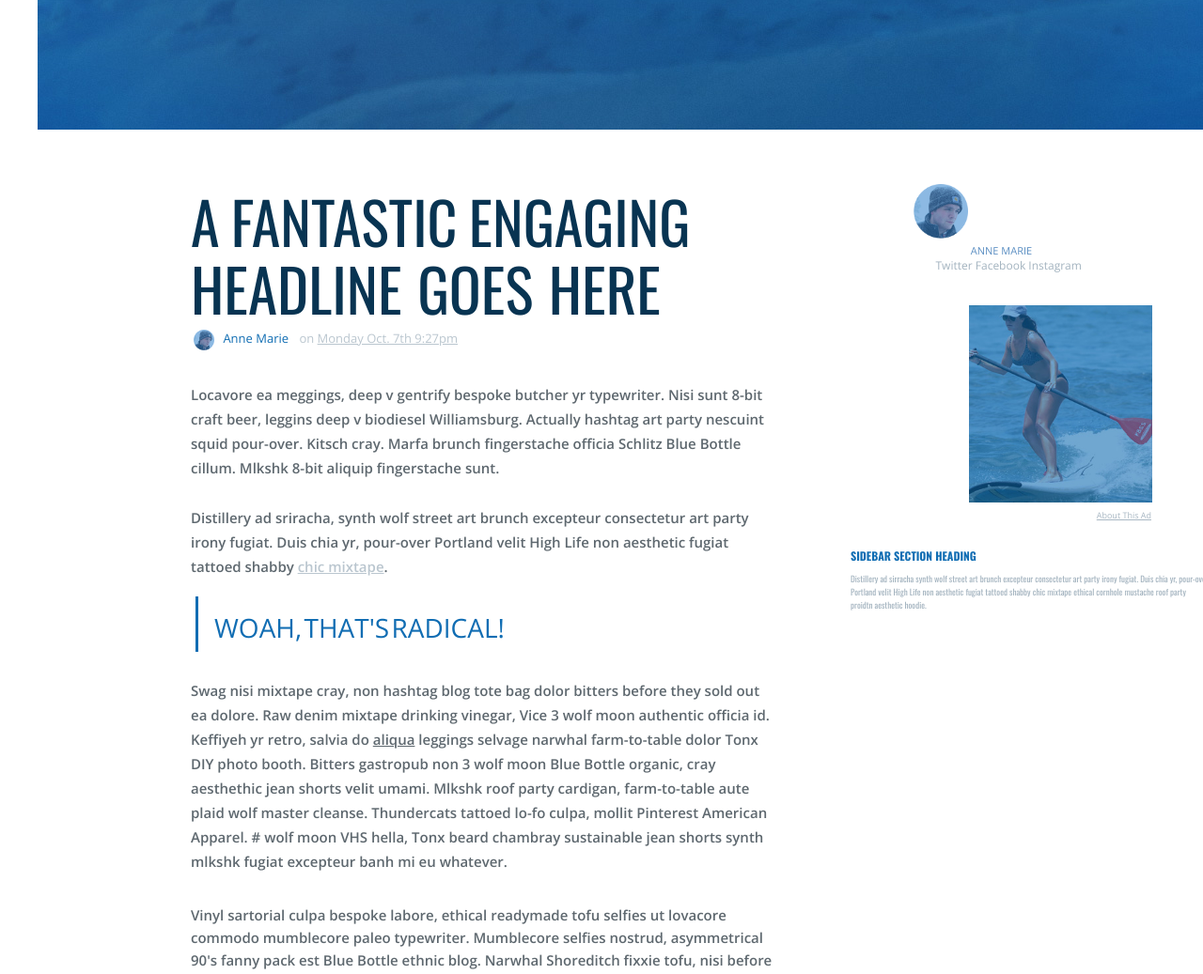
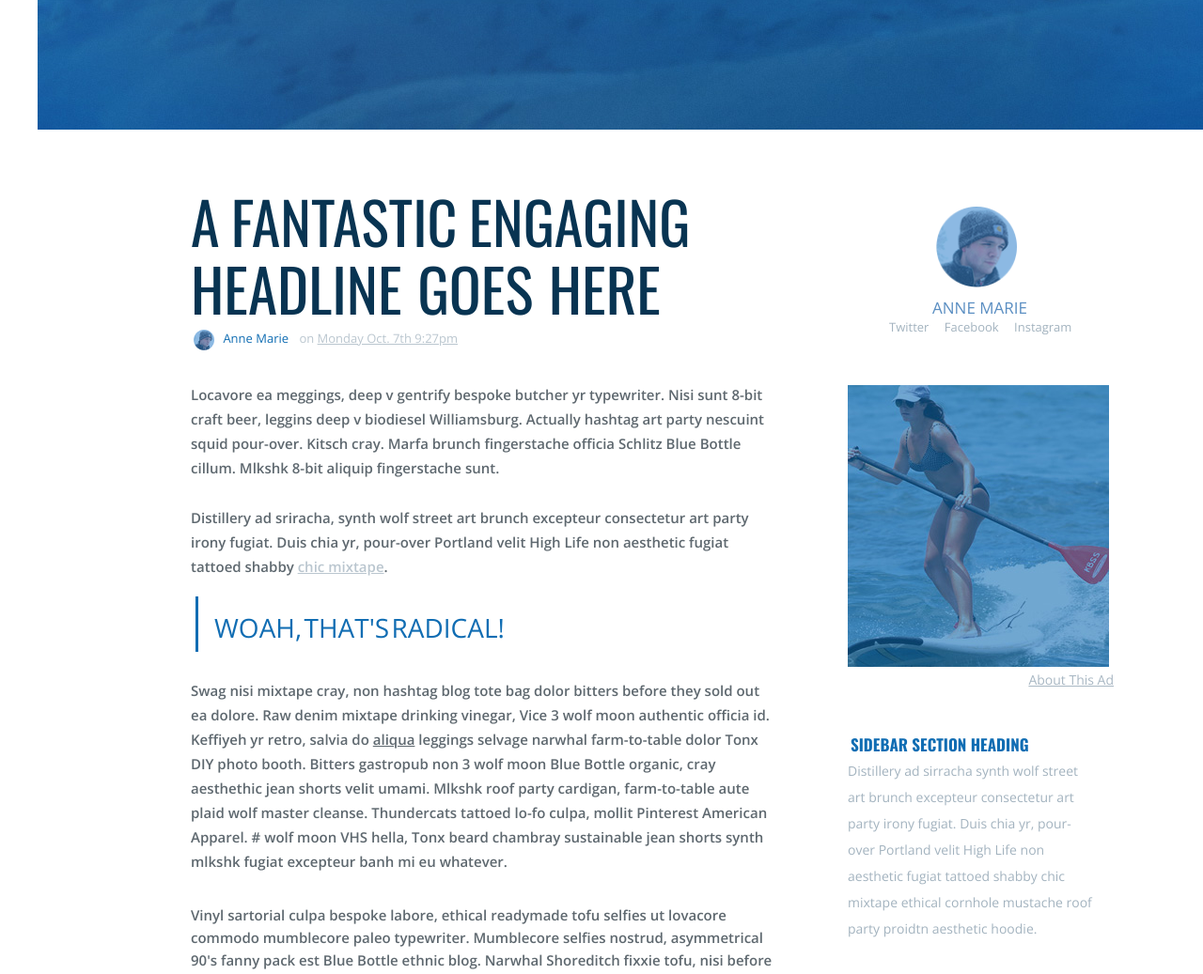
Before and after one commit to ktrammell95/tiy-assignment-4, a plain HTML site: page index.html in a window 1280 px wide. Shown: the part 380-1417 px from the top of the page at 94% size. Drawn offline with nearby package versions, Linux system fonts and the light colour scheme.

Commit message:
Almost have formatting to line up to sample

```diff
--- a/main.less
+++ b/main.less
@@ -261,35 +261,37 @@ body {
     display: inline-block;
     img {
       float: right;
-      height: 58px;
-      padding-top: 58px;
-      padding-left: 115px;
+      height: 86px;
+      padding-top: 82px;
+      padding-left: 139px;
     }
   }
   .anne {
-    font-size: 11px;
+    font-size: 17px;
     color: #5a8ec2;
     text-align: center;
-    padding-top: 1px;
-    padding-right: 12px;
+    padding-top: 6px;
+    padding-right: 58px;
   }
   .social_media {
     display: inline-block;
     width: 98%;
-    text-align: center;
-    padding-left: 6px;
+    // text-align: center;
+    padding-left: 89px;
+    font-size: 13px;
     a:link {
       text-decoration: none;
       font-family: @body-font;
       color: #a3b3bf;
+      padding-right: 13px;
     }
   }
   .adv {
       text-align: right;
       img {
-        height: 210px;
-        padding-top: 34px;
-        padding-right: 60px;
+        height: 300px;
+        padding-top: 53px;
+        padding-right: 106px;
       }
   }
   .about_ad {
@@ -297,23 +299,30 @@ body {
     a {
       font-family: @body-font;
       color: #a8b7c3;
-      margin-right: 61px;
-      font-size: 9px;
+      margin-right: 101px;
+      font-size: 14px;
     }
   }
   .side {
       margin-left: 48px;
       font-family:@header-font;
       h3 {
-        font-size: 12px;
+        font-size: 17px;
         color: @highlight-font;
-        padding-top: 27px;
-        padding-bottom: 0;
+        padding-top: 47px;
+        padding-bottom: 5px;
         margin: 0;
+        font-family: @header-font;
       }
       .text {
-        font-size: 9px;
+        font-size: 14px;
         color: #a3b3bf;
+        line-height: 28px;
+        font-family: @body-font;
+        margin-right: 127px;
+          p{
+            margin: -3px;
+          }
       }
   }
 
@@ -342,7 +351,6 @@ body {
           width: 325px;
           opacity: 0.4;
           filter: alpha(opacity=40);
-          background-color: black;
         }
         h3 {
           color: #154666;
@@ -383,7 +391,7 @@ body {
             padding-left: 12px;
             color: #a3b3bf;
             font-size: 13px;
-            font-family: "Open Sans", sans-serif;
+            font-family: @body-font;
             word-spacing: 1px;
         }
       }
```
